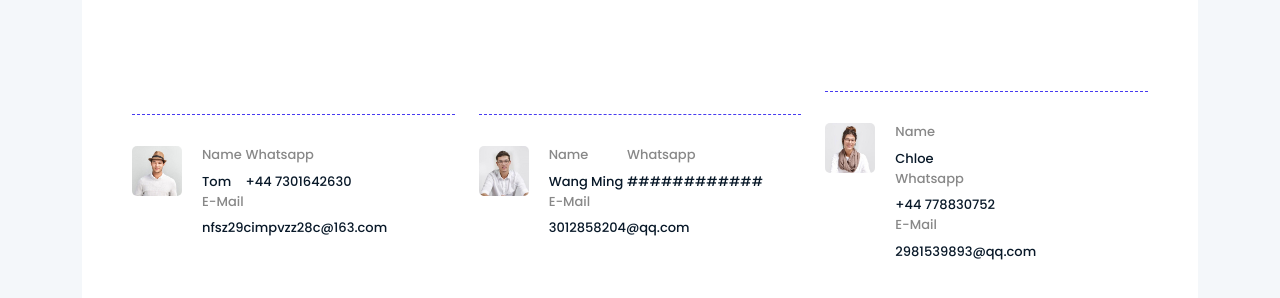
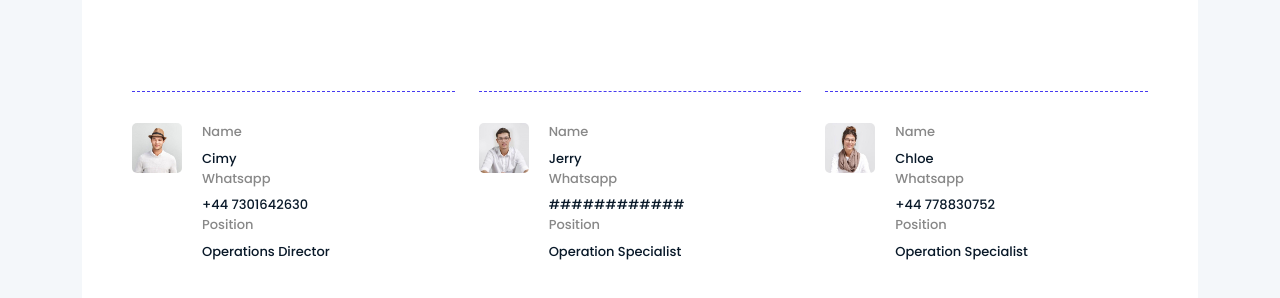
Before and after one commit to 1781539/jiuqian, a plain HTML site: page contact.html in a window 1280 px wide. Shown: the part 890-1188 px from the top of the page. Drawn offline with Linux system fonts and the light colour scheme.

Commit message:
Add files via upload

```diff
--- a/contact.html
+++ b/contact.html
@@ -146,15 +146,17 @@
                                         <i class=""><img style="width: 50px;height: auto;border-radius: 5px;" src="assets\images\about\tx1.jpg" /></i>
                                         <ul>
                                             <span>Name</span>
-                                            <li>Tom</li>
+                                            <li>Cimy</li>
                                         </ul>
+                                        <br>
                                         <ul>
                                             <span>Whatsapp</span>
                                             <li>+44 7301642630</li>
                                         </ul>
+                                        <br>
                                         <ul>
-                                            <span>E-mail</span>
-                                            <li>nfsz29cimpvzz28c@163.com</li>
+                                            <span>Position</span>
+                                            <li>Operations Director</li>
                                         </ul>
                                     </div>
                                 </div>
@@ -168,15 +170,17 @@
                                         <i class=""><img style="width: 50px;height: auto;border-radius: 5px;" src="assets\images\about\tx2.jpg" /></i>
                                         <ul>
                                             <span>Name</span>
-                                            <li>Wang Ming</li>
+                                            <li>Jerry</li>
                                         </ul>
+                                        <br>
                                         <ul>
                                             <span>Whatsapp</span>
                                             <li>############</li>
                                         </ul>
+                                        <br>
                                         <ul>
-                                            <span>E-mail</span>
-                                            <li>3012858204@qq.com</li>
+                                            <span>Position</span>
+                                            <li>Operation Specialist</li>
                                         </ul>
                                     </div>
                                 </div>
@@ -199,8 +203,8 @@
                                         </ul>
                                         <br>
                                         <ul>
-                                            <span>E-mail</span>
-                                            <li>2981539893@qq.com</li>
+                                            <span>Position</span>
+                                            <li>Operation Specialist</li>
                                         </ul>
                                     </div>
                                 </div>
```
